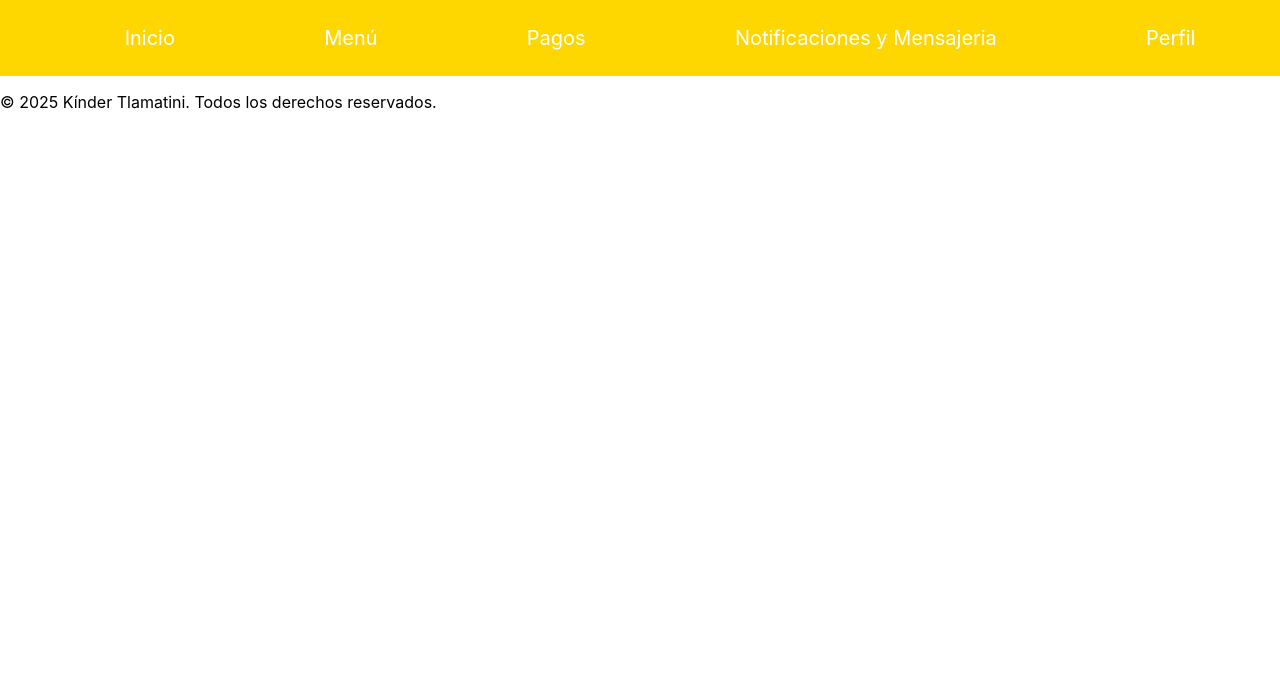
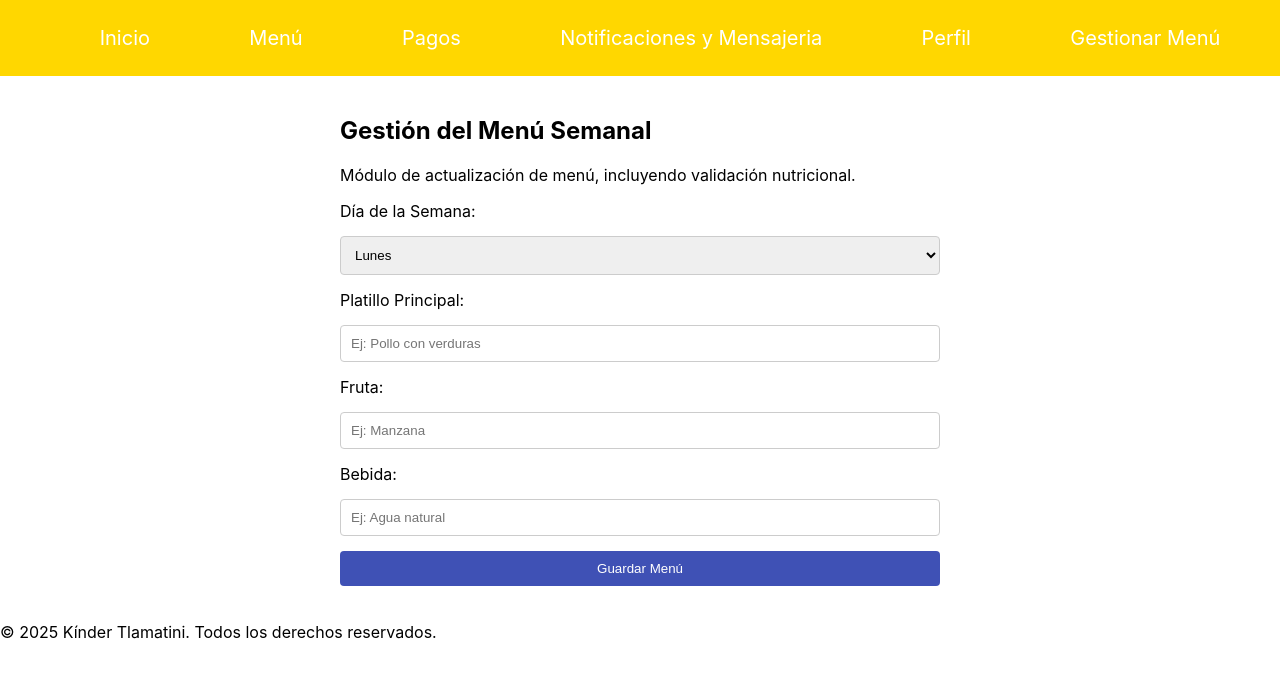
Before and after one commit to JhoselineDominguez/kinder-tlamatini, a React (Create React App) app: page /menu-selection in a window 1280 px wide. Shown: the top 678 px of the page. Built offline with nearby package versions, Linux system fonts and the light colour scheme.

Commit message:
Cierre Proyecto - Sprint 3 Finalizado: Implementación de PB07 (Gestionar Menú con validacion nutricional) y tareas de cierre (PB08, PB09).

```diff
--- a/src/App.js
+++ b/src/App.js
@@ -7,6 +7,7 @@ import Menu from './components/Menu';
 import Footer from './components/Footer';
 import Payments from './components/Payments';
 import Notifications from './components/Notifications';
+import MenuSelectionPage from './components/MenuSelectionPage';
 
 const App = () => {
   return (
@@ -18,6 +19,7 @@ const App = () => {
         <Route path="/menu" element={<Menu />} />
         <Route path="/payments" element={<Payments />} />
         <Route path="/notifications" element={<Notifications />} />
+        <Route path="/menu-selection" element={<MenuSelectionPage />} />
       </Routes>
       <Footer />
     </Router>
--- /dev/null
+++ b/src/components/MenuSelectionPage.js
@@ -0,0 +1,99 @@
+import React, { useState } from 'react';
+
+const MenuSelectionPage = () => {
+  const [menu, setMenu] = useState({ dia: 'Lunes', platillo: '', fruta: '', bebida: '' });
+  const [validationStatus, setValidationStatus] = useState(null);
+
+  const validateMenu = (plato) => {
+    const platoLower = plato.toLowerCase();
+
+    if (platoLower.includes('frito') || platoLower.includes('azúcar')) {
+      return { status: 'Alerta Nutricional', color: '#ff4d4d' }; // Rojo
+    }
+    if (platoLower.includes('verdura') || platoLower.includes('legumbre')) {
+      return { status: 'Nutricionalmente Óptimo', color: '#4CAF50' }; // Verde
+    }
+    return { status: 'Aceptable', color: '#ffcc00' }; // Amarillo
+  };
+
+  const handleChange = (e) => {
+    const { name, value } = e.target;
+    setMenu({ ...menu, [name]: value });
+
+    if (name === 'platillo') {
+      const result = validateMenu(value);
+      setValidationStatus(result);
+    }
+  };
+
+  const handleSubmit = (e) => {
+    e.preventDefault();
+    alert(`Menú para ${menu.dia} guardado. Estado: ${validationStatus ? validationStatus.status : 'Sin evaluar'}`);
+  };
+
+  return (
+    <div style={{ padding: '20px', maxWidth: '600px', margin: '0 auto' }}>
+      <h2>Gestión del Menú Semanal</h2>
+      <p>Módulo de actualización de menú, incluyendo validación nutricional.</p>
+
+      <form onSubmit={handleSubmit} style={{ display: 'flex', flexDirection: 'column', gap: '15px' }}>
+
+        <label>Día de la Semana:</label>
+        <select name="dia" value={menu.dia} onChange={handleChange} style={styles.input}>
+          <option value="Lunes">Lunes</option>
+          <option value="Martes">Martes</option>
+          <option value="Miércoles">Miércoles</option>
+          <option value="Jueves">Jueves</option>
+          <option value="Viernes">Viernes</option>
+        </select>
+
+        <label>Platillo Principal:</label>
+        <input
+          type="text"
+          name="platillo"
+          value={menu.platillo}
+          onChange={handleChange}
+          style={styles.input}
+          placeholder="Ej: Pollo con verduras"
+        />
+
+        {validationStatus && (
+          <div style={{ padding: '10px', backgroundColor: validationStatus.color, color: 'white', borderRadius: '5px', fontWeight: 'bold' }}>
+            Estado de Nutrición: {validationStatus.status}
+          </div>
+        )}
+
+        <label>Fruta:</label>
+        <input
+          type="text"
+          name="fruta"
+          value={menu.fruta}
+          onChange={handleChange}
+          style={styles.input}
+          placeholder="Ej: Manzana"
+        />
+
+        <label>Bebida:</label>
+        <input
+          type="text"
+          name="bebida"
+          value={menu.bebida}
+          onChange={handleChange}
+          style={styles.input}
+          placeholder="Ej: Agua natural"
+        />
+
+        <button type="submit" style={styles.button}>
+          Guardar Menú
+        </button>
+      </form>
+    </div>
+  );
+};
+
+const styles = {
+    input: { padding: '10px', border: '1px solid #ccc', borderRadius: '4px' },
+    button: { padding: '10px 15px', backgroundColor: '#3f51b5', color: 'white', border: 'none', borderRadius: '4px', cursor: 'pointer' }
+};
+
+export default MenuSelectionPage;
--- a/src/components/NavBar.js
+++ b/src/components/NavBar.js
@@ -10,6 +10,7 @@ const NavBar = () => {
         <li><Link to="/payments" style={styles.link}>Pagos</Link></li>
         <li><Link to="/notifications" style={styles.link}>Notificaciones y Mensajeria</Link></li>
         <li><Link to="/profile" style={styles.link}>Perfil</Link></li>
+        <li><Link to="/menu-selection" style={styles.link}>Gestionar Menú</Link></li>
       </ul>
     </nav>
   );
```
